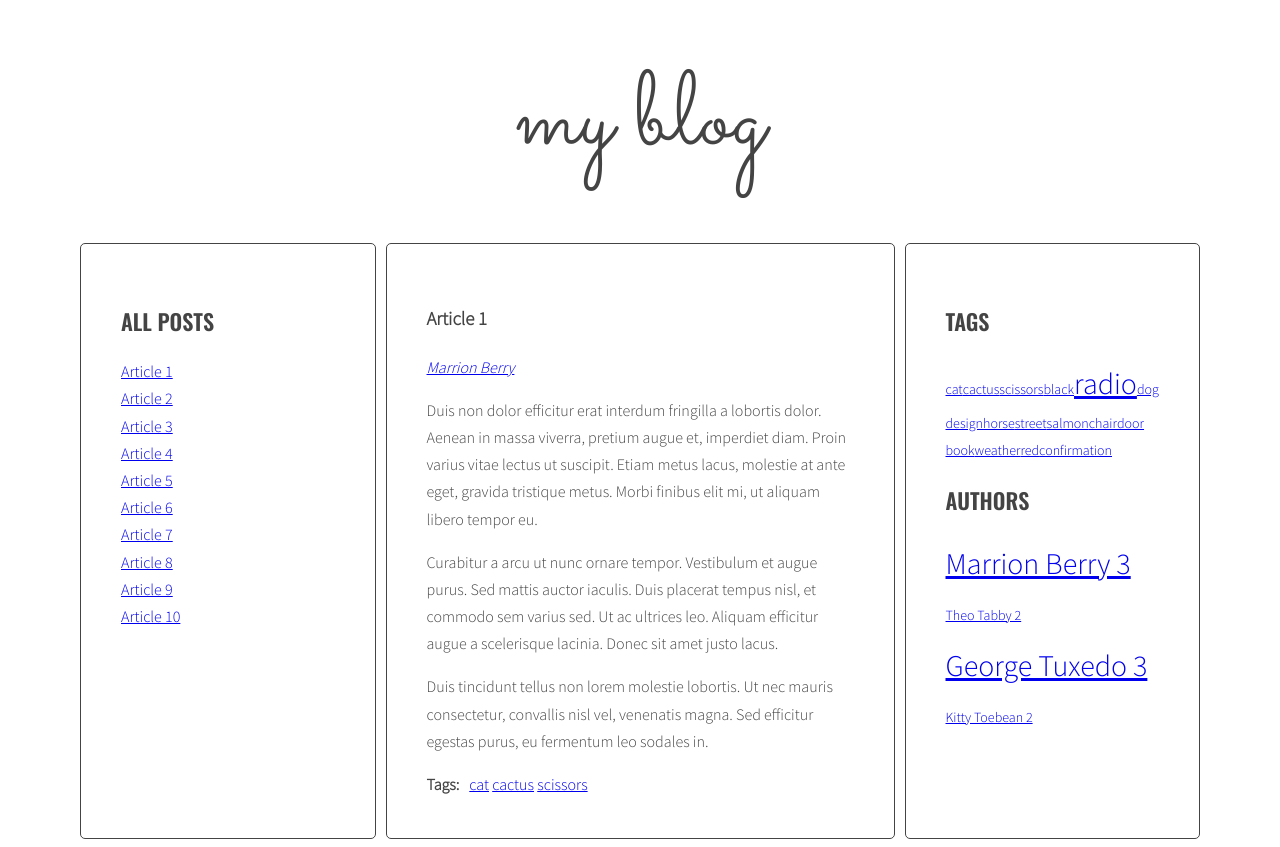
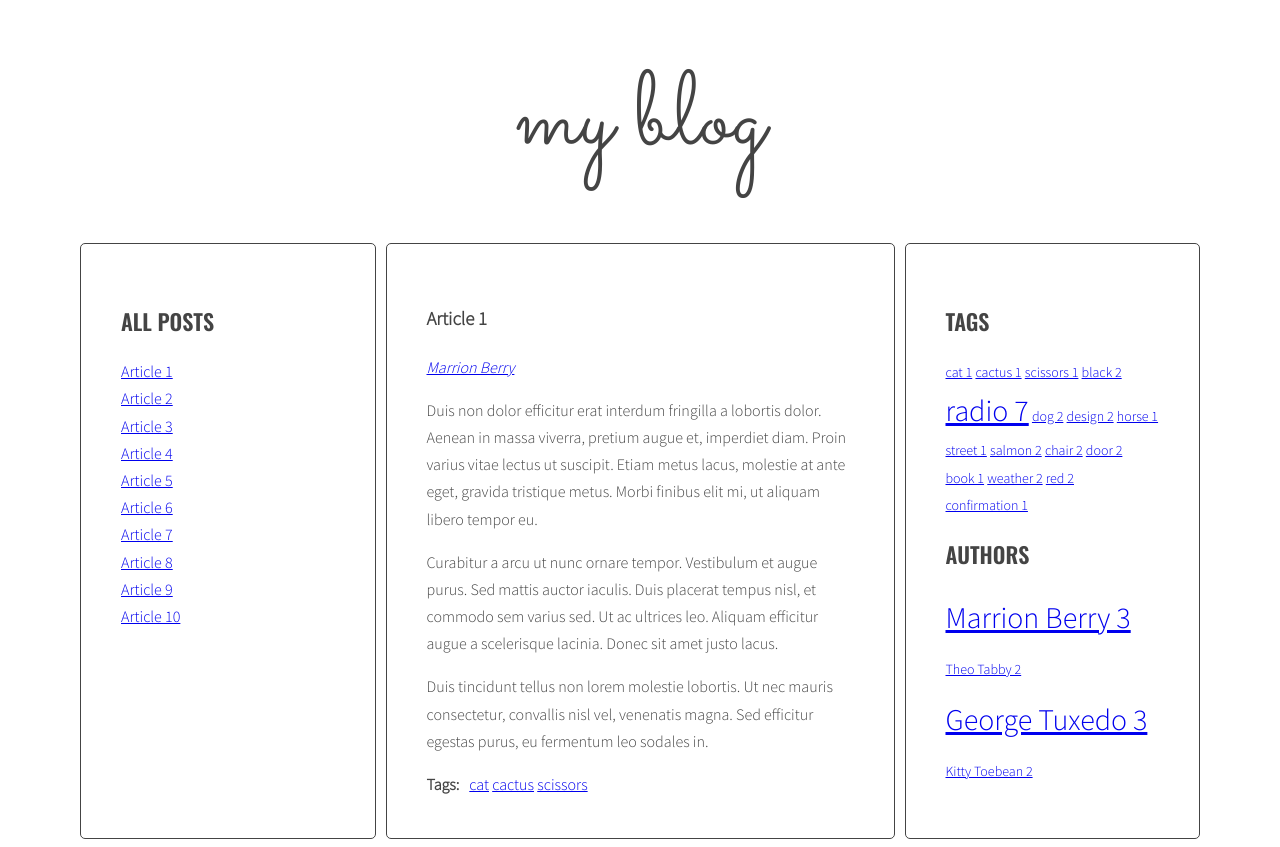
Before and after one commit to PiotrTancula/javascript-blog, a website: page index.html in a window 1280 px wide. Drawn offline with nearby package versions, Linux system fonts and the light colour scheme.

Commit message:
add handlebars feature

```diff
--- a/index.html
+++ b/index.html
@@ -224,6 +224,21 @@
           </main>
         </div>
       </div>
+      <script src="https://cdnjs.cloudflare.com/ajax/libs/handlebars.js/4.1.0/handlebars.min.js"></script>
+      <script id="template-article-link" type="text/x-handlebars-template">
+        <li><a href="#{{ id }}"><span>{{ title }}</span></a></li>
+      </script>
+      <script id="template-tag-link" type="text/x-handlebars-template">
+        <li><a href="#tag-{{ title }}"><span>{{ title }}</span></a></li>
+      </script>
+      <script id="template-author-link" type="text/x-handlebars-template">
+        <a href="#{{ id }}"><span>{{ title }}</span></a>
+      </script>
+      <script id="template-tagcloud-link" type="text/x-handlebars-template">
+        {{#each tags}}
+        <li class="{{className}}"> <a href="#tag-{{ tag }}">{{ tag }} {{count}}  </a></li>
+        {{/each}}
+      </script>
       <script src="js/script.js"></script>
   </body>
 </html>
--- a/js/script.js
+++ b/js/script.js
@@ -3,7 +3,16 @@
 //     console.log('links:', links);
 //   });
 
+const templates = {
+  articleLink: Handlebars.compile(document.querySelector('#template-article-link').innerHTML),
+  tagLink: Handlebars.compile(document.querySelector('#template-tag-link').innerHTML),
+  authorLink: Handlebars.compile(document.querySelector('#template-author-link').innerHTML),
+  tagCloudLink: Handlebars.compile(document.querySelector('#template-tagcloud-link').innerHTML)
+}
+
 {
+
+
 
   const titleClickHandler = function (event) {
 
@@ -88,7 +97,10 @@
 
       /* create HTML of the link */
 
-      const linkHTML = '<li><a href="#' + articleId + '"><span>' + articleTitle + '</span></a></li>';
+      // const linkHTML = '<li><a href="#' + articleId + '"><span>' + articleTitle + '</span></a></li>';
+
+      const linkHTMLData = {id: articleId, title: articleTitle};
+      const linkHTML = templates.articleLink(linkHTMLData);
 
       console.log(linkHTML);
 
@@ -195,7 +207,10 @@
 
         /* generate HTML of the link */
 
-        const linkHTML = '<li><a href="#tag-' + tag + '">' + tag + '</a></li>';
+        // const linkHTML = '<li><a href="#tag-' + tag + '">' + tag + '</a></li>';
+
+        const linkHTMLData = {id: tag, title: tag};
+        const linkHTML = templates.tagLink(linkHTMLData);
 
         /* add generated code to HTML variable */
 
@@ -228,7 +243,8 @@
       console.log('tagsParams:', tagsParams);
 
       /* [NEW] create variable for all links HTML code */
-      let allTagsHTML = '';
+      // let allTagsHTML = '';
+      const allTagsData = {tags: []};
 
       /* [NEW] START LOOP: for each tag in allTags: */
       for (let tag in allTags) {
@@ -237,14 +253,20 @@
         console.log('tagLinkHTML:', tagLinkHTML);
 
         /* [NEW] generate code of a link and add it to allTagsHTML */
-        allTagsHTML += tagLinkHTML;
+        // allTagsHTML += tagLinkHTML;
         // '<li><a href="#tag-' + tag + ' class="tagLinkHTML" ">' + tag  + '</a></li>' + ' (' + allTags[tag] + ') ';
 
+        allTagsData.tags.push({
+          tag: tag,
+          count: allTags[tag],
+          className: calculateTagClass(allTags[tag], tagsParams)
+        });
       }
       /* [NEW] END LOOP: for each tag in allTags: */
 
       /*[NEW] add HTML from allTagsHTML to tagList */
-      tagList.innerHTML = allTagsHTML;
+      // tagList.innerHTML = allTagsHTML;
+      tagList.innerHTML = templates.tagCloudLink(allTagsData);
 
     }
 
@@ -355,7 +377,10 @@
 
       const authorTags = article.getAttribute('data-author');
 
-      const linkHTML = '<a href="#author-' + authorTags + '">' + authorTags + '</a>';
+      // const linkHTML = '<a href="#author-' + authorTags + '">' + authorTags + '</a>';
+
+      const linkHTMLData = {id: authorTags, title: authorTags};
+      const linkHTML = templates.authorLink(linkHTMLData);
 
       articleAuthorSelector.innerHTML = linkHTML;
 
```
Also changed, not shown: .eslintrc.json.
